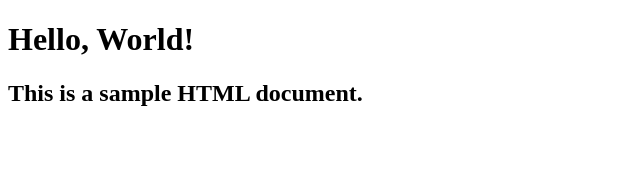
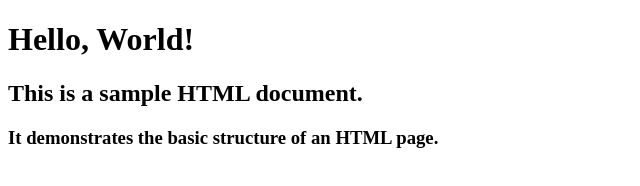
Before and after one commit to nguyenthehieu/test, a plain HTML site: page index.html in a window 1280 px wide. Shown: the whole page, without its empty margins (0-640 px from the left). Drawn offline with Linux system fonts and the light colour scheme.

Commit message:
feature/001

```diff
--- a/index.html
+++ b/index.html
@@ -8,5 +8,6 @@
 <body>
     <h1>Hello, World!</h1>
     <h2>This is a sample HTML document.</h2>
+    <h3>It demonstrates the basic structure of an HTML page.</h3>
 </body>
 </html>
```
